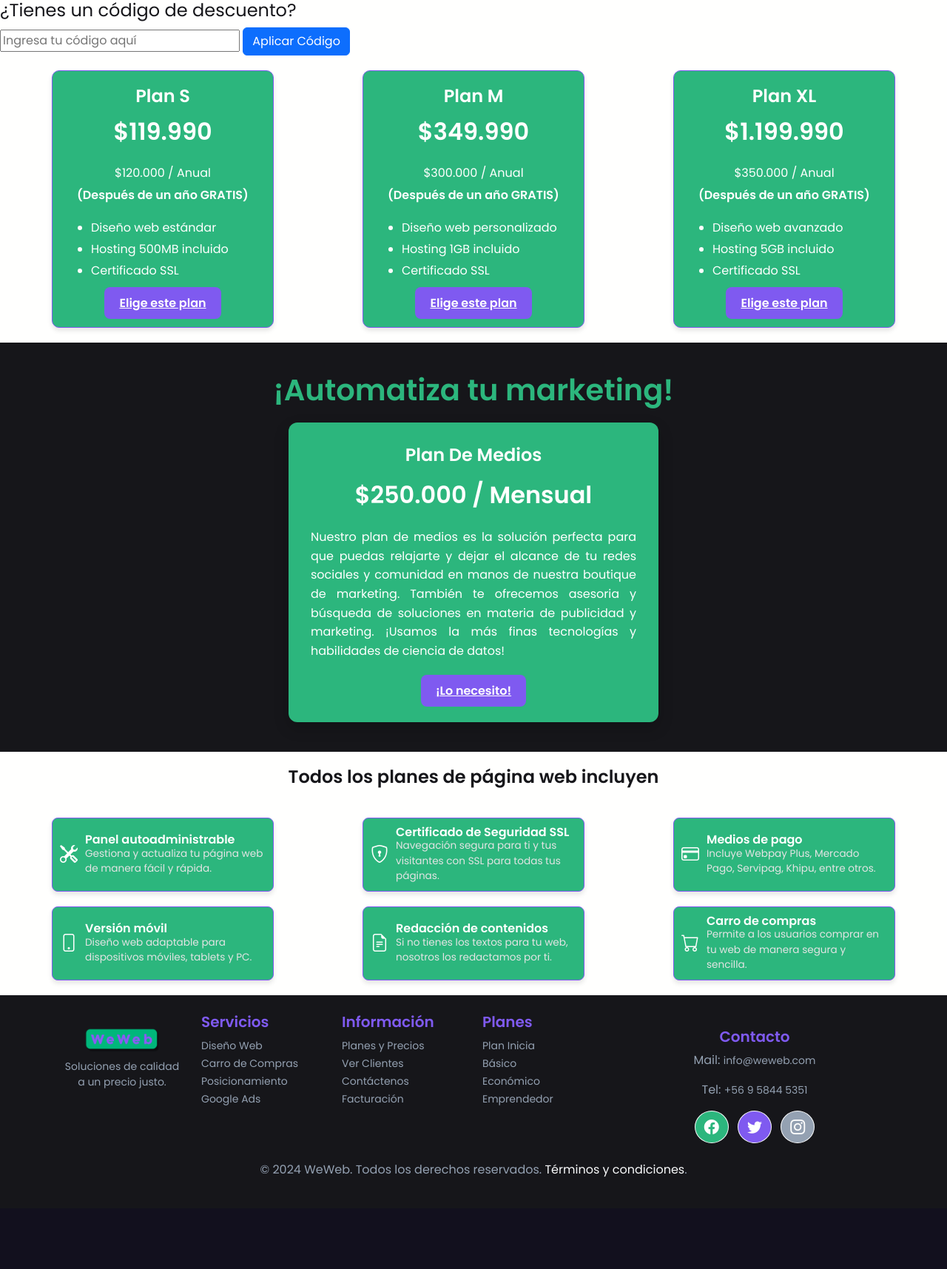
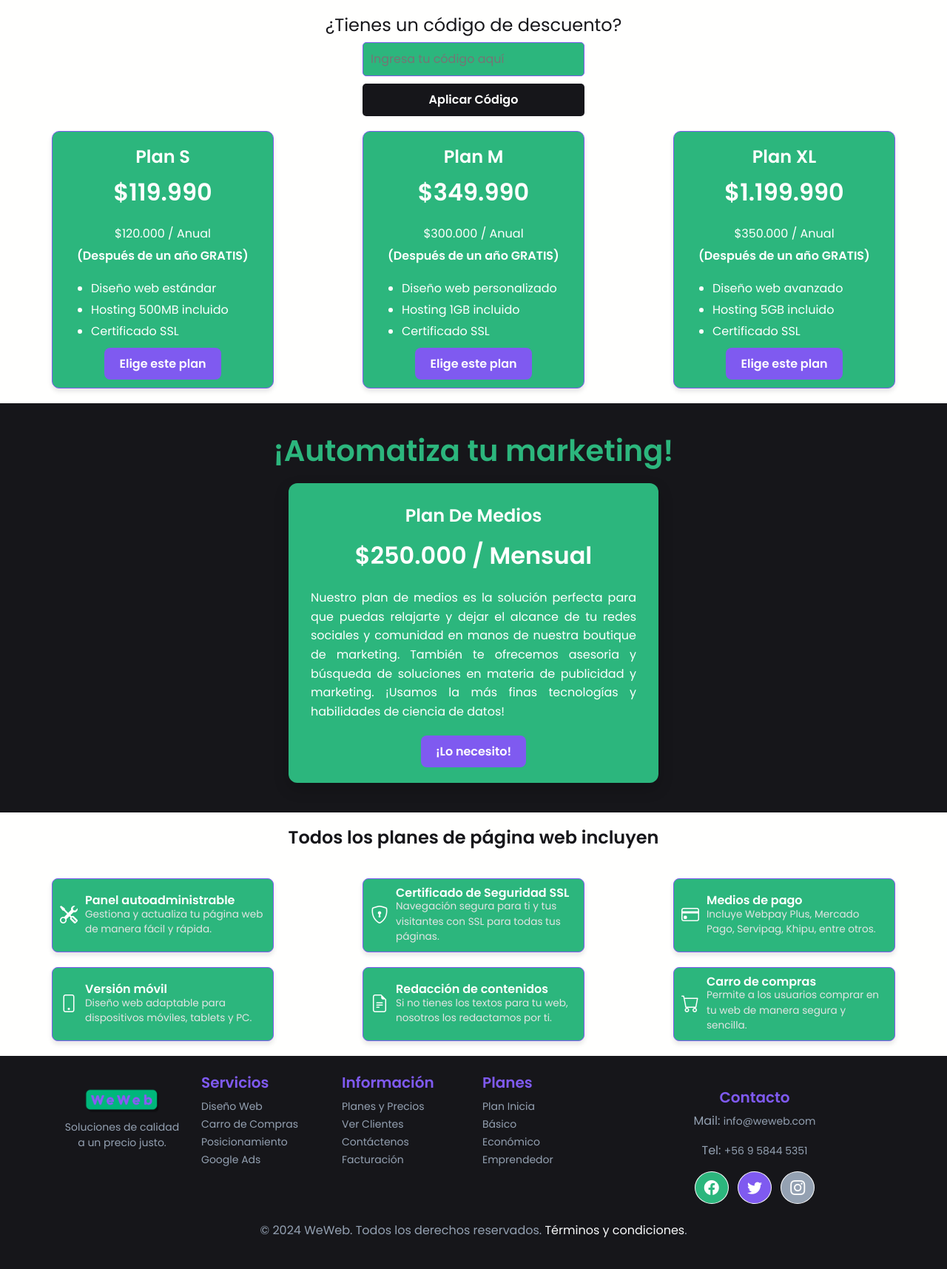
Before and after one commit to AdalParsifal/webx, a Django app: page /home/ in a window 1280 px wide. Shown: the part 1165-2880 px from the top of the page at 74% size. Before the commit the page ends 2756 px from the top, so only its background shows below. Run offline with Django 5.2, Linux system fonts and the light colour scheme; data comes from the database, SQL or seed files in the repository; both versions use the stored data as it was after the commit; some libraries are stand-ins or nearby versions.

Commit message:
style descuento y hero button fix style

```diff
--- a/static/css/style.css
+++ b/static/css/style.css
@@ -240,7 +240,7 @@ body {
 }
 
 .hero-button:hover {
-  background-color: #94A1B2; /* Efecto hover gris */
+  background-color: #7F5AF0;; /* Efecto hover gris */
 }
 @media (max-width: 768px) {
   .hero-content {
@@ -308,6 +308,69 @@ body {
   color: #94A1B2; /* Gris claro */
 }
 
+/* Estilo para la sección del código de descuento */
+.codigo-descuento-section {
+  display: flex;
+  flex-direction: column;
+  align-items: center;
+  margin-top: 20px;
+}
+
+/* Estilo para el input del código de descuento */
+#codigo-descuento-input {
+  max-width: 300px;
+  width: 100%;
+  padding: 10px;
+  border-radius: 5px;
+  border: 1px solid #7F5AF0; /* Borde morado */
+  background-color: #2CB67D; /* Fondo verde */
+  color: #FFFFFE; /* Texto blanco */
+  margin-bottom: 10px;
+}
+
+/* Estilo para el botón de aplicar código */
+#aplicar-codigo-btn {
+  background-color: #16161A; /* Fondo morado */
+  color: #FFFFFE; /* Texto blanco */
+  border: none;
+  padding: 10px 20px;
+  font-weight: bold;
+  border-radius: 5px;
+  cursor: pointer;
+  transition: background-color 0.3s ease;
+  max-width: 300px;
+  width: 100%;
+  text-align: center;
+}
+
+/* Hover effect para el botón */
+#aplicar-codigo-btn:hover {
+  background-color: #7F5AF0; /* Cambio a gris al pasar el mouse */
+}
+#mensaje-descuento {
+  text-align: center; /* Centrar el texto dentro del mensaje de descuento */
+  margin-top: 10px;
+}
+
+/* Estilo para el botón de oferta "¡Lo quiero!" */
+#oferta-plan-btn {
+  background-color: #7F5AF0; /* Fondo morado */
+  color: #FFFFFE; /* Texto blanco */
+  border: none;
+  padding: 10px 20px;
+  font-weight: bold;
+  border-radius: 5px;
+  cursor: pointer;
+  transition: background-color 0.3s ease;
+  display: inline-block; /* Asegurar que se muestre correctamente como botón */
+  margin-top: 10px; /* Añadir espacio superior */
+}
+
+/* Hover effect para el botón */
+#oferta-plan-btn:hover {
+  background-color: #94A1B2; /* Cambio a gris al pasar el mouse */
+}
+
 /* COLUMNAS */
 .plans-section {
     display: flex;
@@ -364,6 +427,7 @@ body {
 }
 
 .plan-button {
+    text-decoration: none;
     background-color: #7F5AF0; /* Fondo morado */
     color: #FFFFFE; /* Texto blanco */
     border: none;
```
Also changed, not shown: db.sqlite3.
